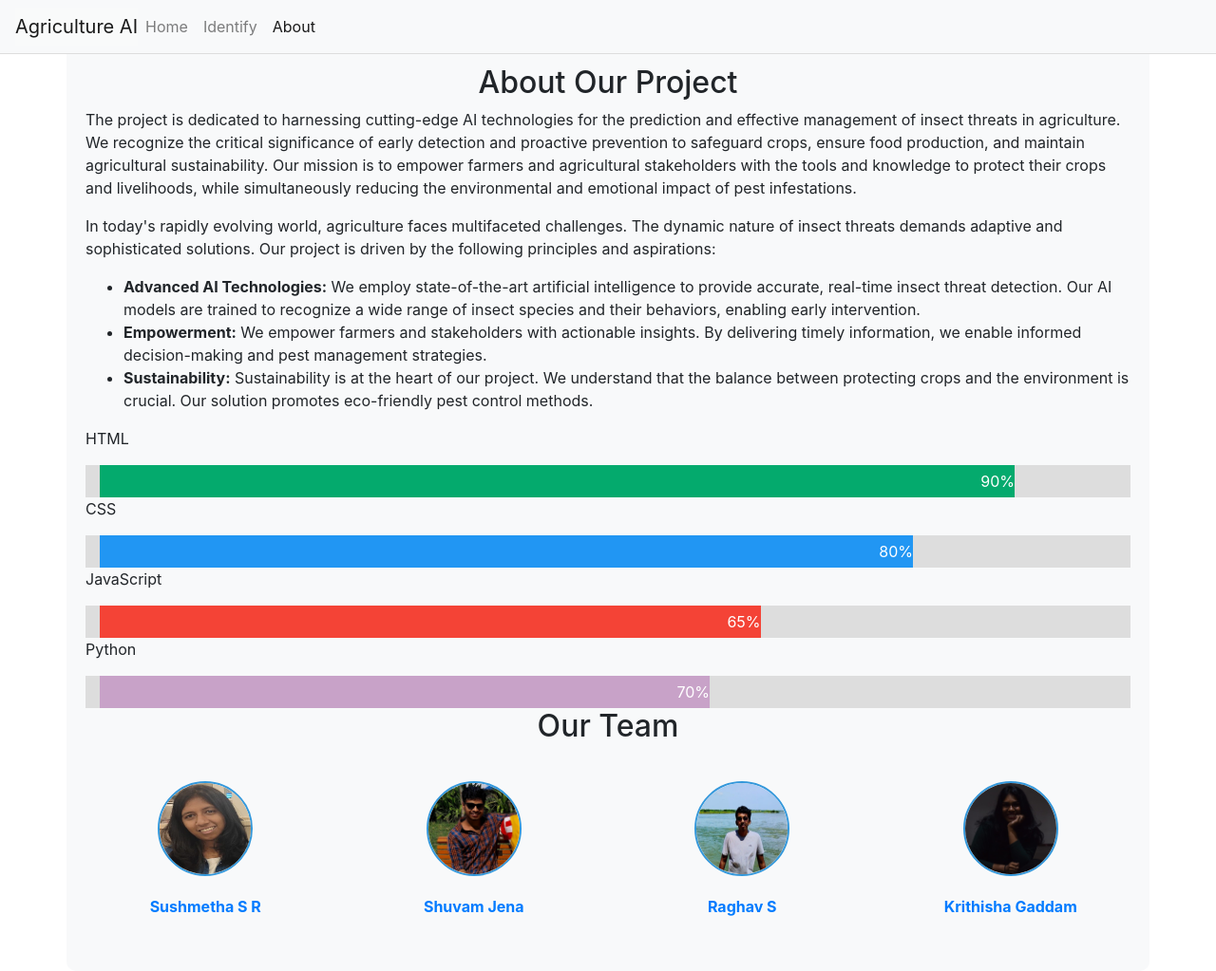
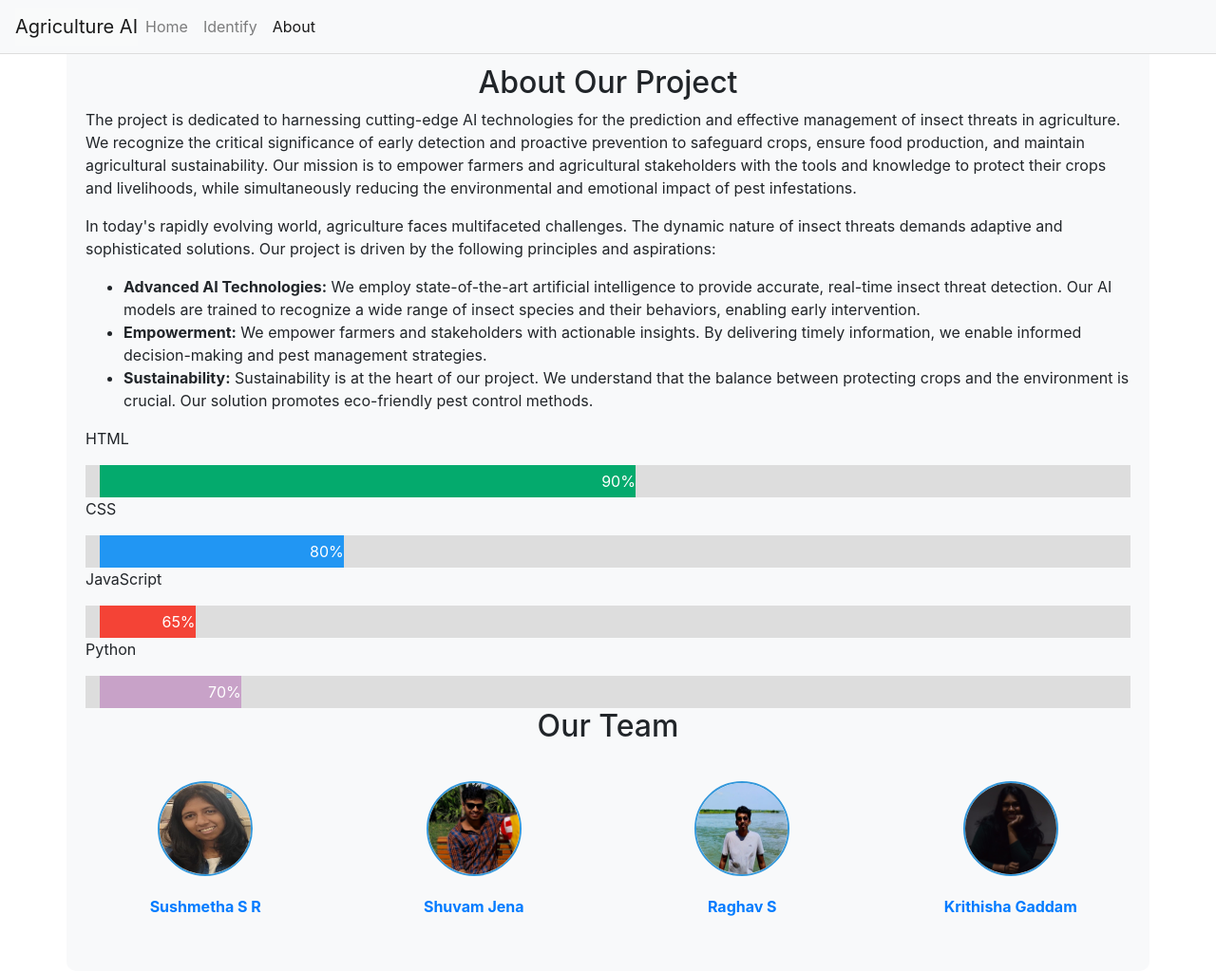
Before and after one commit to sushniaa/Farm_Insect_Threats, a Flask app: page /about in a window 1280 px wide. Shown: the whole page at 95% size. Run offline with Flask 3, Linux system fonts and the light colour scheme; some libraries are stand-ins or nearby versions.

Commit message:
Update about.css

```diff
--- a/static/css/about.css
+++ b/static/css/about.css
@@ -37,7 +37,7 @@
   color: white; /* White text color */
 }
 
-.html {width: 90%; background-color: #04AA6D;} /* Green */
-.css {width: 80%; background-color: #2196F3;} /* Blue */
-.js {width: 65%; background-color: #f44336;} /* Red */
-.python {width: 60%; background-color: #C8A2C8;} /* Dark Grey */
+.html {width: 52.7%; background-color: #04AA6D;} /* Green */
+.css {width: 24.0%; background-color: #2196F3;} /* Blue */
+.js {width: 9.4%; background-color: #f44336;} /* Red */
+.python {width: 13.9%; background-color: #C8A2C8;} /* Dark Grey */
```
